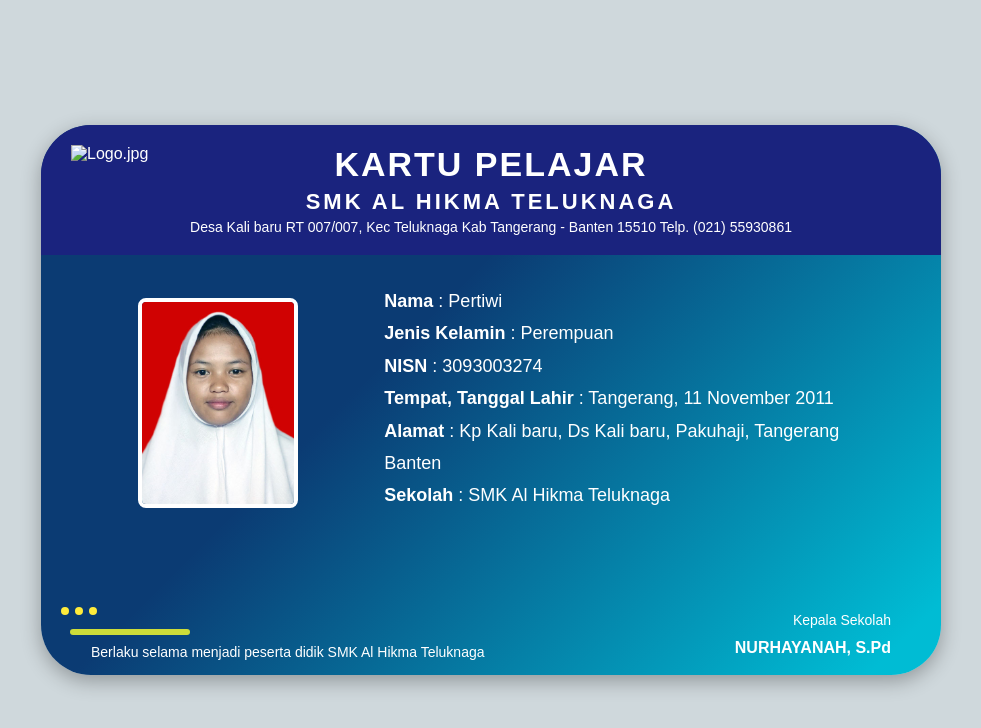
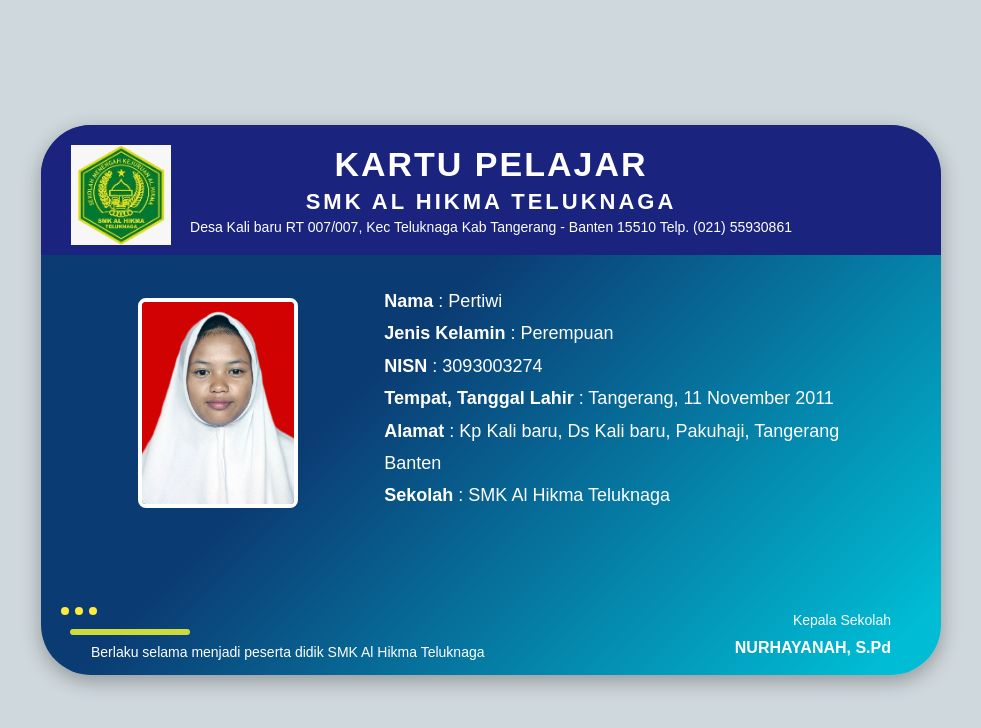
Before and after one commit to pertiwiw840-max/Kartupelajar, a plain HTML site: page index.html in a window 1280 px wide. Shown: the whole page, without its empty margins (149-1130 px from the left). Drawn offline with Linux system fonts and the light colour scheme.

Commit message:
Update index.html

```diff
--- a/index.html
+++ b/index.html
@@ -198,7 +198,7 @@
 <body>
 
     <div class="card">
-        <img src="" alt="Logo.jpg" class="logo">
+        <img src="Logo.jpg" alt="Logo" class="logo">
 
         <div class="header">
             <h1>KARTU PELAJAR</h1>
```
